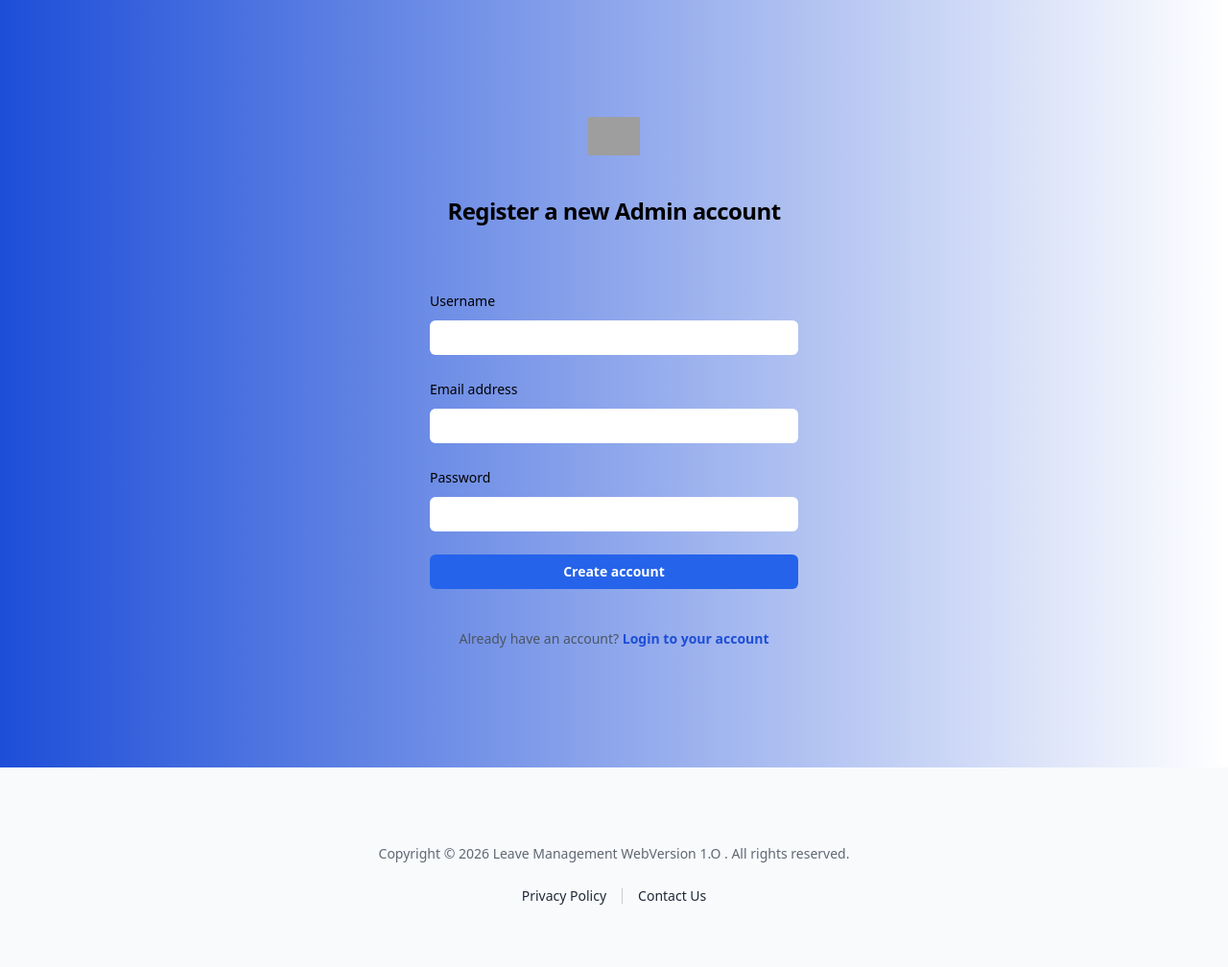
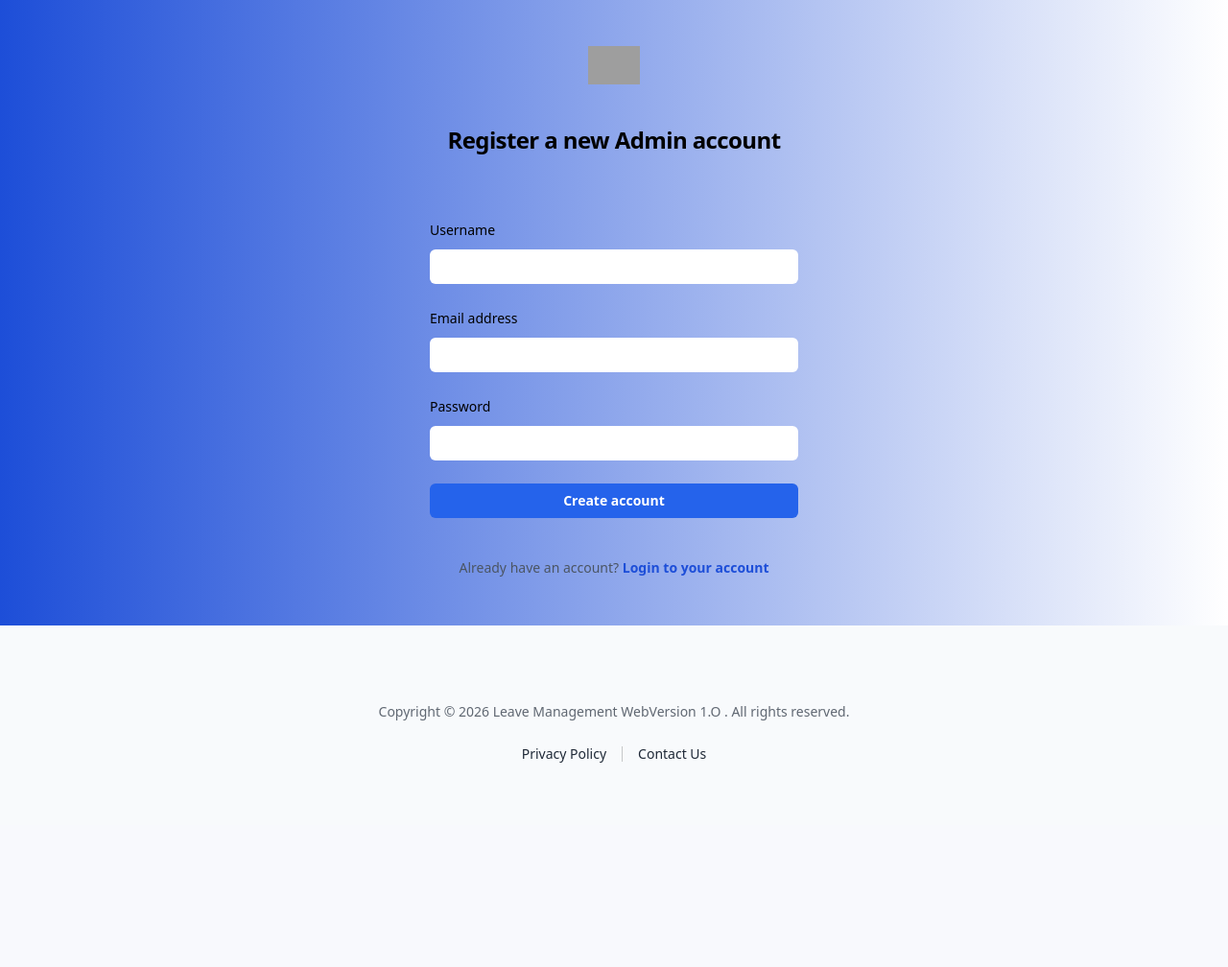
Before and after one commit to arik3-os/Leave_Management_System, a Django app: page /accounts/adminregister/ in a window 1280 px wide. Shown: the whole page at 96% size. After the commit the page ends 795 px from the top, so only its background shows below. Run offline with Django 5.2, Linux system fonts and the light colour scheme; some libraries are stand-ins or nearby versions; grey boxes are pictures that could not be loaded.

Commit message:
Update homebase.html

```diff
--- a/templates/homebase.html
+++ b/templates/homebase.html
@@ -2,28 +2,36 @@
 <html lang="en" class="h-full">
 
 <head>
+    <meta charset="UTF-8">
+    <meta name="viewport" content="width=device-width, initial-scale=1.0">
+
     <script src="https://cdn.tailwindcss.com"></script>
 </head>
 
+<body class="min-h-screen">
 
-<body class="h-full">
+    <div class="min-h-screen flex flex-col bg-gradient-to-r from-blue-700 to-white">
 
+        <!-- Messages -->
+        <div>
+            {% include "messages.html" %}
+        </div>
 
-<div class="flex h-screen bg-gradient-to-r from-blue-700 to-white-100">
+        <!-- Main Content -->
+        <main class="flex-1 w-full">
 
-     {% include "messages.html" %}
+            {% block content %}
+            {% endblock content %}
 
-    <main class="flex-1 overflow-y-auto">
+        </main>
 
-        {% block content %}
-        {% endblock content %}
+        <!-- Footer -->
+        <div>
+            {% include "footer.html" %}
+        </div>
 
-    </main>
-
-
-</div>
-
+    </div>
 
 </body>
-{% include "footer.html" %}
+
 </html>
```
